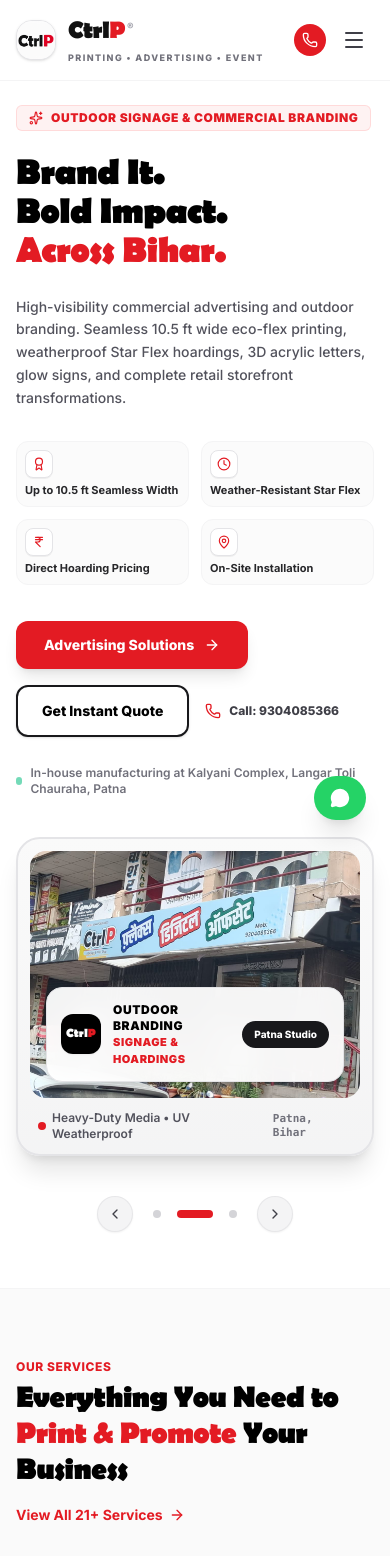
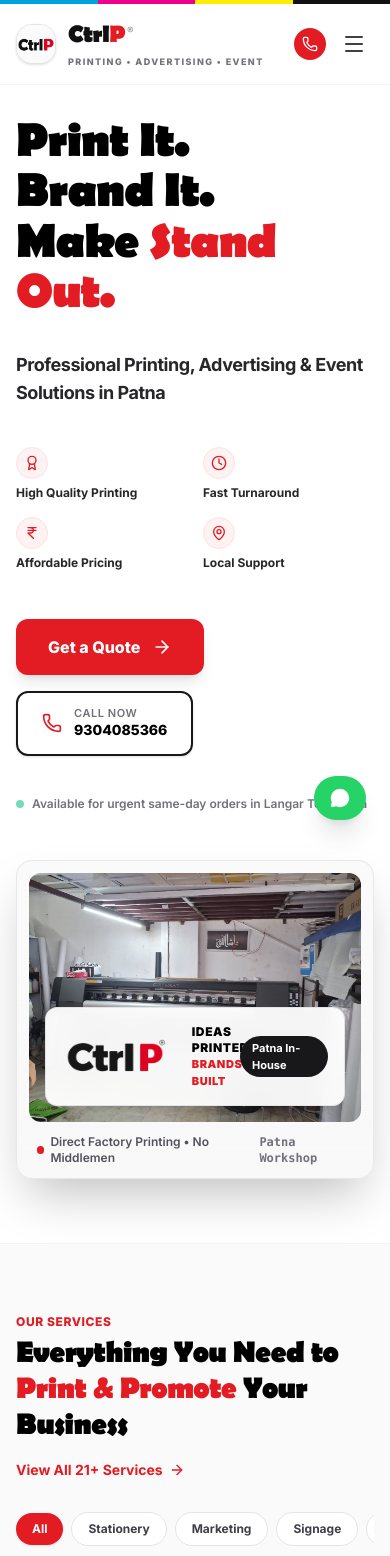
Before and after one commit to Golujs2000/Ctrl-P, a React (Vite) app in the folder client/: page / in a window 390 px wide. Shown: the top 1556 px of the page. Built offline with nearby package versions, Linux system fonts and the light colour scheme; the HTML template or start-up script is replaced by a standard one.

Commit message:
Implement authentic CMYK print-press color system and registration accents

```diff
--- a/client/src/components/Footer.jsx
+++ b/client/src/components/Footer.jsx
@@ -84,7 +84,16 @@
         </div>
 
         {/* Bottom Copyright Strip matching mockup */}
-        <div className="pt-8 text-center text-xs font-semibold text-zinc-500 space-y-1">
+        <div className="pt-8 text-center text-xs font-semibold text-zinc-500 space-y-2">
+          <div className="flex items-center justify-center gap-3">
+            <span className="text-[10px] font-extrabold uppercase tracking-widest text-zinc-400">CMYK In-House Press</span>
+            <div className="flex items-center gap-1.5 text-[10px] font-black">
+              <span className="inline-flex items-center gap-1 text-zinc-600"><span className="w-2.5 h-2.5 rounded-full bg-[#00A3E0] shadow-xs" />C</span>
+              <span className="inline-flex items-center gap-1 text-zinc-600"><span className="w-2.5 h-2.5 rounded-full bg-[#EC008C] shadow-xs" />M</span>
+              <span className="inline-flex items-center gap-1 text-zinc-600"><span className="w-2.5 h-2.5 rounded-full bg-[#FFED00] shadow-xs border border-zinc-200" />Y</span>
+              <span className="inline-flex items-center gap-1 text-zinc-600"><span className="w-2.5 h-2.5 rounded-full bg-[#111111] shadow-xs" />K</span>
+            </div>
+          </div>
           <p>
             © {new Date().getFullYear()} Ctrl P. All rights reserved. | Printing • Advertising • Event | Patna, Bihar
           </p>
--- a/client/src/components/Hero.jsx
+++ b/client/src/components/Hero.jsx
@@ -1,304 +1,148 @@
-import React, { useState, useEffect, useRef } from 'react';
-import { Link } from 'react-router-dom';
-import { ArrowRight, Phone, Award, Clock, IndianRupee, MapPin, ChevronLeft, ChevronRight, Sparkles, Printer, Megaphone, Calendar } from 'lucide-react';
-
-const slides = [
-  {
-    id: 'printing',
-    pill: 'Printing',
-    icon: Printer,
-    categoryBadge: 'Industrial Offset & Digital Press',
-    titleLine1: 'Print It.',
-    titleLine2: 'Flawless Colors.',
-    titleAccent: 'Every Run.',
-    description: 'High-speed offset press & precision digital printing in Patna. From 350 GSM luxury visiting cards, catalogs, and brochures to 100,000+ volume book publications produced direct at our factory.',
-    features: [
-      { icon: Award, label: 'High Quality Offset' },
-      { icon: Clock, label: 'Same-Day Dispatch' },
-      { icon: IndianRupee, label: 'Wholesale Factory Rates' },
-      { icon: MapPin, label: 'Langar Toli Workshop' },
-    ],
-    primaryCtaText: 'Explore Printing',
-    primaryCtaLink: '/services',
-    secondaryActionType: 'quote',
-    secondaryService: 'Offset Printing',
-    image: '/assets/machine-gethray-eco-flex-large.jpeg',
-    imageAlt: 'Industrial Offset and Digital Printing Machines at Ctrl P Patna',
-    badgeText: 'Direct Factory Printing • No Middlemen',
-    overlayTitle: 'PRINT PRODUCTION',
-    overlaySub: 'OFFSET & DIGITAL PRESS',
-    verticalTags: ['Offset Press', 'Digital Prints', 'Visiting Cards', 'Brochures', 'Booklets']
-  },
-  {
-    id: 'advertising',
-    pill: 'Advertising',
-    icon: Megaphone,
-    categoryBadge: 'Outdoor Signage & Commercial Branding',
-    titleLine1: 'Brand It.',
-    titleLine2: 'Bold Impact.',
-    titleAccent: 'Across Bihar.',
-    description: 'High-visibility commercial advertising and outdoor branding. Seamless 10.5 ft wide eco-flex printing, weatherproof Star Flex hoardings, 3D acrylic letters, glow signs, and complete retail storefront transformations.',
-    features: [
-      { icon: Award, label: 'Up to 10.5 ft Seamless Width' },
-      { icon: Clock, label: 'Weather-Resistant Star Flex' },
-      { icon: IndianRupee, label: 'Direct Hoarding Pricing' },
-      { icon: MapPin, label: 'On-Site Installation' },
-    ],
-    primaryCtaText: 'Advertising Solutions',
-    primaryCtaLink: '/services/signage-branding',
-    secondaryActionType: 'quote',
-    secondaryService: 'Signage & Branding',
-    image: '/assets/storefront-board-front-view.jpeg',
-    imageAlt: 'Outdoor Advertising and Storefront Signages Ctrl P Patna',
-    badgeText: 'Heavy-Duty Media • UV Weatherproof',
-    overlayTitle: 'OUTDOOR BRANDING',
-    overlaySub: 'SIGNAGE & HOARDINGS',
-    verticalTags: ['Star Flex', '3D Glow Signs', 'Vinyl Pasting', 'Canopies', 'Retail Signage']
-  },
-  {
-    id: 'event',
-    pill: 'Event',
-    icon: Calendar,
-    categoryBadge: 'Turnkey Event & Exhibition Solutions',
-    titleLine1: 'Make It.',
-    titleLine2: 'Grand Stages.',
-    titleAccent: 'Stand Out.',
-    description: 'End-to-end event branding and conference production under one roof. Turnkey stage backdrops, rollup display standees, exhibition stall setups, conference kits, custom lanyards, and corporate giveaways.',
-    features: [
-      { icon: Award, label: 'Stage & Booth Backdrops' },
-      { icon: Clock, label: '24-Hour Urgent Turnaround' },
-      { icon: IndianRupee, label: 'Turnkey Package Pricing' },
-      { icon: MapPin, label: 'Free On-Site Measurement' },
-    ],
-    primaryCtaText: 'Event Solutions',
-    primaryCtaLink: '/services/event-printing',
-    secondaryActionType: 'quote',
-    secondaryService: 'Event Printing',
-    image: '/assets/storefront-entrance-celebration.jpeg',
-    imageAlt: 'Event Celebration Setups and Exhibition Branding Ctrl P',
-    badgeText: 'Turnkey Setup • Urgent 24-Hr Dispatch',
-    overlayTitle: 'EVENT PRODUCTION',
-    overlaySub: 'STAGES & EXHIBITIONS',
-    verticalTags: ['Stage Backdrops', 'Roll-up Standees', 'Exhibition Stalls', 'Promo Kits', 'Lanyards']
-  }
-];
+import React from 'react';
+import { ArrowRight, Phone, Award, Clock, IndianRupee, MapPin } from 'lucide-react';
 
 export default function Hero({ onOpenQuote }) {
-  const [current, setCurrent] = useState(0);
-  const [isPaused, setIsPaused] = useState(false);
-  const timerRef = useRef(null);
-
-  const nextSlide = () => {
-    setCurrent((prev) => (prev + 1) % slides.length);
-  };
-
-  const prevSlide = () => {
-    setCurrent((prev) => (prev - 1 + slides.length) % slides.length);
-  };
-
-  useEffect(() => {
-    if (!isPaused) {
-      timerRef.current = setInterval(() => {
-        nextSlide();
-      }, 5500);
-    }
-    return () => {
-      if (timerRef.current) clearInterval(timerRef.current);
-    };
-  }, [isPaused, current]);
-
-  const slide = slides[current];
-
   return (
-    <section
-      id="home"
-      className="relative bg-white pt-6 pb-14 lg:pt-10 lg:pb-20 overflow-hidden border-b border-zinc-100 select-none"
-      onMouseEnter={() => setIsPaused(true)}
-      onMouseLeave={() => setIsPaused(false)}
-    >
-      {/* Background Ambience */}
-      <div className="absolute top-0 right-0 w-[30rem] h-[30rem] bg-red-50/60 rounded-full blur-3xl pointer-events-none -z-10" />
-      <div className="absolute bottom-0 left-0 w-80 h-80 bg-amber-50/40 rounded-full blur-2xl pointer-events-none -z-10" />
+    <section id="home" className="relative bg-white pt-8 pb-16 lg:pt-14 lg:pb-24 overflow-hidden border-b border-zinc-100">
+      {/* Subtle Background Gradients */}
+      <div className="absolute top-0 right-0 w-96 h-96 bg-red-50/50 rounded-full blur-3xl pointer-events-none -z-10" />
+      <div className="absolute bottom-0 left-0 w-80 h-80 bg-zinc-50 rounded-full blur-2xl pointer-events-none -z-10" />
 
       <div className="max-w-7xl mx-auto px-4 sm:px-6 lg:px-8">
-
-        {/* Dynamic Slide Content Grid */}
-        <div className="grid grid-cols-1 lg:grid-cols-12 gap-10 lg:gap-8 items-center min-h-[480px]">
+        <div className="grid grid-cols-1 lg:grid-cols-12 gap-12 lg:gap-8 items-center">
 
           {/* Left Content Column */}
-          <div className="lg:col-span-6 space-y-6 text-left animate-in fade-in slide-in-from-left-4 duration-300 key={slide.id}">
+          <div className="lg:col-span-6 space-y-8 text-left">
 
-            {/* Category Pill Badge */}
-            <div className="inline-flex items-center gap-2 px-3 py-1 rounded-md bg-red-50 border border-red-200/60 text-[#E31B23] text-xs font-black uppercase tracking-wider">
-              <Sparkles className="w-3.5 h-3.5" />
-              <span>{slide.categoryBadge}</span>
-            </div>
-
-            {/* Main Headline in Berlin Sans FB Bold */}
+            {/* Main Headline */}
             <div className="space-y-1">
-              <h1 className="text-4xl sm:text-5xl xl:text-6xl font-['Berlin_Sans_FB',sans-serif] font-black text-black tracking-tight leading-[1.08]">
-                {slide.titleLine1}<br />
-                {slide.titleLine2}<br />
-                <span className="text-[#E31B23]">{slide.titleAccent}</span>
+              <h1 className="text-5xl sm:text-6xl xl:text-7xl font-black text-black tracking-tight leading-[1.05]">
+                Print It.<br />
+                Brand It.<br />
+                Make <span className="text-[#E31B23]">Stand Out.</span>
               </h1>
             </div>
 
-            {/* Subheadline Description */}
-            <p className="text-sm sm:text-base lg:text-lg font-medium text-zinc-600 leading-relaxed max-w-xl">
-              {slide.description}
+            {/* Subheadline */}
+            <p className="text-lg sm:text-xl font-bold text-zinc-800 tracking-tight max-w-xl">
+              Professional Printing, Advertising & Event Solutions in Patna
             </p>
 
             {/* 4 Feature Badges */}
-            <div className="grid grid-cols-2 sm:grid-cols-4 gap-3 pt-2">
-              {slide.features.map((feat, i) => {
-                const FeatIcon = feat.icon;
-                return (
-                  <div key={i} className="flex flex-col items-start space-y-1.5 p-2 rounded-xl bg-zinc-50/70 border border-zinc-100">
-                    <div className="w-7 h-7 rounded-lg bg-white text-[#E31B23] flex items-center justify-center border border-zinc-200 shadow-2xs">
-                      <FeatIcon className="w-3.5 h-3.5" />
-                    </div>
-                    <span className="text-[11px] font-bold text-zinc-800 leading-tight">
-                      {feat.label}
-                    </span>
-                  </div>
-                );
-              })}
+            <div className="grid grid-cols-2 sm:grid-cols-4 gap-4 pt-2">
+              <div className="flex flex-col items-start space-y-1.5">
+                <div className="w-8 h-8 rounded-full bg-red-50 text-[#E31B23] flex items-center justify-center border border-red-100">
+                  <Award className="w-4 h-4" />
+                </div>
+                <span className="text-xs font-bold text-zinc-800">High Quality Printing</span>
+              </div>
+
+              <div className="flex flex-col items-start space-y-1.5">
+                <div className="w-8 h-8 rounded-full bg-red-50 text-[#E31B23] flex items-center justify-center border border-red-100">
+                  <Clock className="w-4 h-4" />
+                </div>
+                <span className="text-xs font-bold text-zinc-800">Fast Turnaround</span>
+              </div>
+
+              <div className="flex flex-col items-start space-y-1.5">
+                <div className="w-8 h-8 rounded-full bg-red-50 text-[#E31B23] flex items-center justify-center border border-red-100">
+                  <IndianRupee className="w-4 h-4" />
+                </div>
+                <span className="text-xs font-bold text-zinc-800">Affordable Pricing</span>
+              </div>
+
+              <div className="flex flex-col items-start space-y-1.5">
+                <div className="w-8 h-8 rounded-full bg-red-50 text-[#E31B23] flex items-center justify-center border border-red-100">
+                  <MapPin className="w-4 h-4" />
+                </div>
+                <span className="text-xs font-bold text-zinc-800">Local Support</span>
+              </div>
             </div>
 
             {/* Action Buttons */}
-            <div className="flex flex-wrap items-center gap-4 pt-3">
-              <Link
-                to={slide.primaryCtaLink}
-                className="inline-flex items-center justify-center gap-2.5 px-7 py-3.5 rounded-xl bg-[#E31B23] hover:bg-[#C7141B] text-white text-sm font-extrabold shadow-lg hover:shadow-xl transition-all duration-200 transform hover:-translate-y-0.5 group"
+            <div className="flex flex-wrap items-center gap-4 pt-4">
+              <button
+                onClick={onOpenQuote}
+                className="inline-flex items-center justify-center gap-3 px-8 py-4 rounded-xl bg-[#E31B23] hover:bg-[#C7141B] text-white text-base font-extrabold shadow-lg hover:shadow-xl transition-all duration-200 transform hover:-translate-y-0.5 group"
               >
-                <span>{slide.primaryCtaText}</span>
-                <ArrowRight className="w-4 h-4 group-hover:translate-x-1 transition-transform" />
-              </Link>
-
-              <button
-                onClick={() => onOpenQuote(slide.secondaryService)}
-                className="inline-flex items-center gap-2 px-6 py-3.5 rounded-xl bg-white hover:bg-zinc-50 text-black border-2 border-zinc-900 text-sm font-extrabold shadow-sm transition-all duration-200 cursor-pointer"
-              >
-                <span>Get Instant Quote</span>
+                <span>Get a Quote</span>
+                <ArrowRight className="w-5 h-5 group-hover:translate-x-1 transition-transform" />
               </button>
 
               <a
                 href="tel:9304085366"
-                className="inline-flex items-center gap-2 text-xs font-extrabold text-zinc-700 hover:text-[#E31B23] py-2 transition-colors"
+                className="inline-flex items-center gap-3 px-6 py-3.5 rounded-xl bg-white hover:bg-zinc-50 text-black border-2 border-zinc-900 text-base font-bold shadow-sm transition-all duration-200"
               >
-                <Phone className="w-4 h-4 text-[#E31B23]" />
-                <span>Call: 9304085366</span>
+                <Phone className="w-5 h-5 text-[#E31B23]" />
+                <div className="text-left leading-tight">
+                  <div className="text-[11px] text-zinc-500 font-semibold uppercase tracking-wider">Call Now</div>
+                  <div className="text-sm font-extrabold text-black">9304085366</div>
+                </div>
               </a>
             </div>
 
-            {/* Trust Note */}
-            <div className="flex items-center gap-2 pt-1 text-xs font-semibold text-zinc-500">
+            {/* Trust note */}
+            <div className="flex items-center gap-2 pt-2 text-xs font-semibold text-zinc-500">
               <span className="inline-block w-2 h-2 rounded-full bg-emerald-500 animate-pulse"></span>
-              <span>In-house manufacturing at Kalyani Complex, Langar Toli Chauraha, Patna</span>
+              <span>Available for urgent same-day orders in Langar Toli, Patna</span>
             </div>
 
           </div>
 
-          {/* Right Visual Showcase Column */}
-          <div className="lg:col-span-6 relative animate-in fade-in zoom-in-95 duration-300 key={`img-${slide.id}`}">
-            <div className="relative rounded-3xl bg-gradient-to-b from-zinc-50 to-zinc-100 p-3 sm:p-4 border-2 border-zinc-200 shadow-xl overflow-hidden group">
+          {/* Right Visual Column matching mockup */}
+          <div className="lg:col-span-6 relative">
+            <div className="relative rounded-2xl bg-gradient-to-b from-zinc-50 to-zinc-100/60 p-3 sm:p-4 border border-zinc-200/80 shadow-2xl overflow-hidden group">
 
-              {/* Vertical Category Tags Bar */}
-              <div className="absolute top-6 right-6 z-20 hidden sm:flex flex-col items-end space-y-1 bg-white/95 backdrop-blur-md px-3 py-2.5 rounded-2xl border border-zinc-200 shadow-sm text-right">
-                {slide.verticalTags.map((tag, tIdx) => (
-                  <span
-                    key={tag}
-                    className={`text-[10px] font-black uppercase tracking-wider ${
-                      tIdx === 1 ? 'text-[#E31B23]' : 'text-zinc-700'
-                    }`}
-                  >
-                    {tag}
-                  </span>
-                ))}
+              {/* Vertical Service Badge Bar (top right like in design) */}
+              <div className="absolute top-6 right-6 z-20 hidden sm:flex flex-col items-end space-y-1 bg-white/90 backdrop-blur-md px-3 py-2.5 rounded-xl border border-zinc-200 shadow-sm text-right">
+                <span className="text-[10px] font-black text-[#111111] uppercase tracking-wider">Offset Printing</span>
+                <span className="text-[10px] font-black text-[#E31B23] uppercase tracking-wider">Digital Printing</span>
+                <span className="text-[10px] font-black text-[#111111] uppercase tracking-wider">Flex Printing</span>
+                <span className="text-[10px] font-black text-zinc-600 uppercase tracking-wider">Signage</span>
+                <span className="text-[10px] font-black text-zinc-600 uppercase tracking-wider">Branding</span>
+                <span className="text-[10px] font-black text-zinc-600 uppercase tracking-wider">Event Printing</span>
               </div>
 
-              {/* Slide Main Image */}
-              <div className="relative rounded-2xl overflow-hidden aspect-[4/3] bg-white flex items-center justify-center">
+              {/* Machine & Banner Composition */}
+              <div className="relative rounded-xl overflow-hidden aspect-[4/3] bg-white flex items-center justify-center">
                 <img
-                  src={slide.image}
-                  alt={slide.imageAlt}
+                  src="/assets/machine-gethray-eco-flex-large.jpeg"
+                  alt="Ctrl P Eco Flex Machine in Patna Workshop"
                   className="w-full h-full object-cover object-center group-hover:scale-105 transition-transform duration-700"
-                  onError={(e) => {
-                    e.target.src = '/assets/machine-gethray-eco-flex-large.jpeg';
-                  }}
                 />
 
-                {/* Floating Bottom Badge */}
-                <div className="absolute bottom-4 left-4 right-4 z-10 bg-white/95 backdrop-blur-md rounded-2xl p-3.5 border border-zinc-200 shadow-lg flex items-center justify-between gap-3">
+                {/* Floating Ctrl P Brand Banner Roll Mockup Overlay */}
+                <div className="absolute bottom-4 left-4 right-4 z-10 bg-white/95 backdrop-blur-md rounded-xl p-4 border border-zinc-200 shadow-lg flex items-center justify-between">
                   <div className="flex items-center gap-3">
-                    <div className="w-10 h-10 rounded-xl bg-black text-white flex items-center justify-center font-['Berlin_Sans_FB',sans-serif] font-black text-xs shrink-0 shadow-xs">
-                      Ctrl<span className="text-[#E31B23]">P</span>
-                    </div>
+                    <img
+                      src="/assets/brand-logo.png"
+                      alt="Ctrl P"
+                      className="h-9 w-auto object-contain"
+                    />
+                    <div className="h-8 w-px bg-zinc-200"></div>
                     <div>
-                      <div className="text-xs font-black uppercase tracking-wider text-black">
-                        {slide.overlayTitle}
-                      </div>
-                      <div className="text-[11px] font-black uppercase tracking-wider text-[#E31B23]">
-                        {slide.overlaySub}
-                      </div>
+                      <div className="text-xs font-black uppercase tracking-wider text-black">IDEAS PRINTED</div>
+                      <div className="text-[11px] font-black uppercase tracking-wider text-[#E31B23]">BRANDS BUILT</div>
                     </div>
                   </div>
-                  <span className="text-[10px] font-extrabold bg-zinc-900 text-white px-3 py-1.5 rounded-full shrink-0">
-                    Patna Studio
+                  <span className="text-[11px] font-bold bg-zinc-900 text-white px-3 py-1 rounded-full">
+                    Patna In-House
                   </span>
                 </div>
               </div>
 
-              {/* Verified Workshop Strip */}
+              {/* Verified workshop badge */}
               <div className="mt-3 flex items-center justify-between text-xs font-semibold text-zinc-600 px-2">
                 <span className="flex items-center gap-1.5">
                   <span className="w-2 h-2 rounded-full bg-[#E31B23]"></span>
-                  {slide.badgeText}
+                  Direct Factory Printing • No Middlemen
                 </span>
-                <span className="text-zinc-500 font-mono text-[11px]">Patna, Bihar</span>
+                <span className="text-zinc-500 font-mono">Patna Workshop</span>
               </div>
-
             </div>
           </div>
 
         </div>
-
-        {/* Bottom Carousel Progress & Navigation Controls */}
-        <div className="flex items-center justify-center gap-4 pt-10">
-          <button
-            onClick={prevSlide}
-            aria-label="Previous Slide"
-            className="w-9 h-9 rounded-full bg-zinc-100 hover:bg-zinc-200 border border-zinc-200/80 flex items-center justify-center text-zinc-700 hover:text-black transition-all cursor-pointer shadow-xs"
-          >
-            <ChevronLeft className="w-4 h-4" />
-          </button>
-
-          <div className="flex items-center gap-2">
-            {slides.map((s, idx) => (
-              <button
-                key={s.id}
-                onClick={() => setCurrent(idx)}
-                aria-label={`Go to slide ${s.pill}`}
-                className="group py-2 px-1 cursor-pointer"
-              >
-                <div className={`h-2 rounded-full transition-all duration-300 ${
-                  idx === current
-                    ? 'w-9 bg-[#E31B23]'
-                    : 'w-2 bg-zinc-300 group-hover:bg-zinc-400'
-                }`} />
-              </button>
-            ))}
-          </div>
-
-          <button
-            onClick={nextSlide}
-            aria-label="Next Slide"
-            className="w-9 h-9 rounded-full bg-zinc-100 hover:bg-zinc-200 border border-zinc-200/80 flex items-center justify-center text-zinc-700 hover:text-black transition-all cursor-pointer shadow-xs"
-          >
-            <ChevronRight className="w-4 h-4" />
-          </button>
-        </div>
-
       </div>
     </section>
   );
--- a/client/src/components/Navbar.jsx
+++ b/client/src/components/Navbar.jsx
@@ -17,6 +17,17 @@
 
   return (
     <header className="sticky top-0 z-50 bg-white/95 backdrop-blur-md border-b border-zinc-100 transition-all">
+      {/* Official CMYK Process Inks Top Bar */}
+      <div
+        className="w-full h-1 flex"
+        title="Ctrl P Process Inks: Cyan (C:100%), Magenta (M:100%), Yellow (Y:100%), Black (K:100%) • Red (M:100% Y:90%)"
+      >
+        <div className="flex-1 bg-[#00A3E0]" />
+        <div className="flex-1 bg-[#EC008C]" />
+        <div className="flex-1 bg-[#FFED00]" />
+        <div className="flex-1 bg-[#111111]" />
+      </div>
+
       <div className="max-w-7xl mx-auto px-4 sm:px-6 lg:px-8">
         <div className="flex items-center justify-between h-20">
 
--- a/client/src/index.css
+++ b/client/src/index.css
@@ -25,13 +25,41 @@
   font-display: swap;
 }
 
-/* 2. Brand Design Tokens */
+/* 2. Official CMYK Print-Press Color System */
+:root {
+  /* Ctrl P Brand Red: M100 Y90 (C:0% M:100% Y:90% K:0%) */
+  --color-cmyk-red: #E31B23;
+  --cmyk-red-ink: device-cmyk(0 1 0.9 0);
+
+  /* Process Cyan: C:100% M:0% Y:0% K:0% */
+  --color-cmyk-cyan: #00A3E0;
+  --cmyk-cyan-ink: device-cmyk(1 0 0 0);
+
+  /* Process Magenta: C:0% M:100% Y:0% K:0% */
+  --color-cmyk-magenta: #EC008C;
+  --cmyk-magenta-ink: device-cmyk(0 1 0 0);
+
+  /* Process Yellow: C:0% M:0% Y:100% K:0% */
+  --color-cmyk-yellow: #FFED00;
+  --cmyk-yellow-ink: device-cmyk(0 0 1 0);
+
+  /* Process Key / Black: C:0% M:0% Y:0% K:100% */
+  --color-cmyk-black: #111111;
+  --cmyk-black-ink: device-cmyk(0 0 0 1);
+}
+
 @theme {
   --color-brand-red: #E31B23;
   --color-brand-red-dark: #C7141B;
   --color-brand-dark: #111111;
   --color-brand-yellow: #F5B014;
   --color-brand-gray-light: #F8F9FA;
+
+  /* CMYK Process Palette */
+  --color-cmyk-cyan: #00A3E0;
+  --color-cmyk-magenta: #EC008C;
+  --color-cmyk-yellow: #FFED00;
+  --color-cmyk-black: #111111;
 
   --font-berlin: "Berlin Sans FB", system-ui, -apple-system, sans-serif;
   --font-heading: "Berlin Sans FB", system-ui, -apple-system, sans-serif;
```
